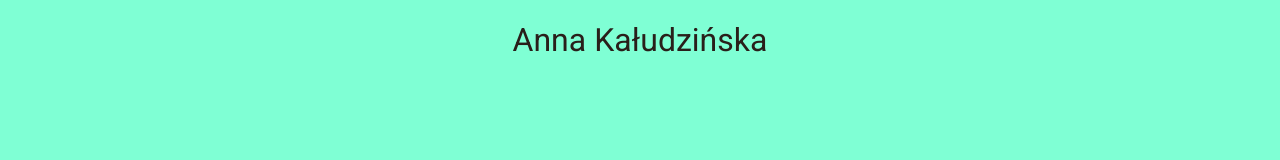
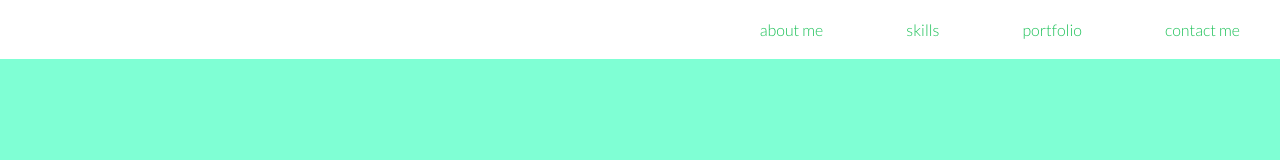
Before and after one commit to anna-kaludzinska/moje-portfolio, a plain HTML site: page index.html in a window 1280 px wide. Drawn offline with Linux system fonts and the light colour scheme.

Commit message:
Main menu styles

```diff
--- a/css/style.css
+++ b/css/style.css
@@ -2,9 +2,46 @@
 
 html, body {
 	background-color: aquamarine;
+	font-family: Lato, sans-serif;
 	color: #291f1a;
-	font-family: Lato, sans-serif;
+	margin: 0px;
+    padding: 0px;
 }
+
+
+
+/* Main menu styles */
+
+#main_menu {
+	position: fixed;
+	background-color: #fff;
+	width: 100%;
+	right: 0;
+	top: 0;
+}
+
+#main_menu > ul {
+	float: right;
+	margin: 0;
+}
+
+#main_menu > ul > li {
+	display: inline-block;
+	padding: 20px 40px;
+	list-style: none;
+}
+
+#main_menu > ul > li > a {
+	color: #1ac056;
+	font-weight: 300;
+	text-decoration: none;
+}
+
+#main_menu > ul > li > a:hover {
+	color: #291f1a;
+}
+
+
 
 section {
 	color: #f9fcfe;
@@ -15,6 +52,7 @@ footer {
 }
 
 h1 {
+
 	font-family: Roboto, sans-serif;
 	text-align: center;
 	font-weight: normal;
--- a/index.html
+++ b/index.html
@@ -14,6 +14,20 @@
 
 </head>
 <body>
+
+<!-- Main Navigation Start -->
+
+<nav id="main_menu">
+<ul>
+	<li><a href="">about me</a></li>
+	<li><a href="">skills</a></li>
+	<li><a href="">portfolio</a></li>
+	<li><a href="">contact me</a></li>
+</ul>
+</nav>
+
+<!-- Main Navigation Stop  -->
+
 	<h1>Anna Kałudzińska</h1>
 </body>
 </html>
```
